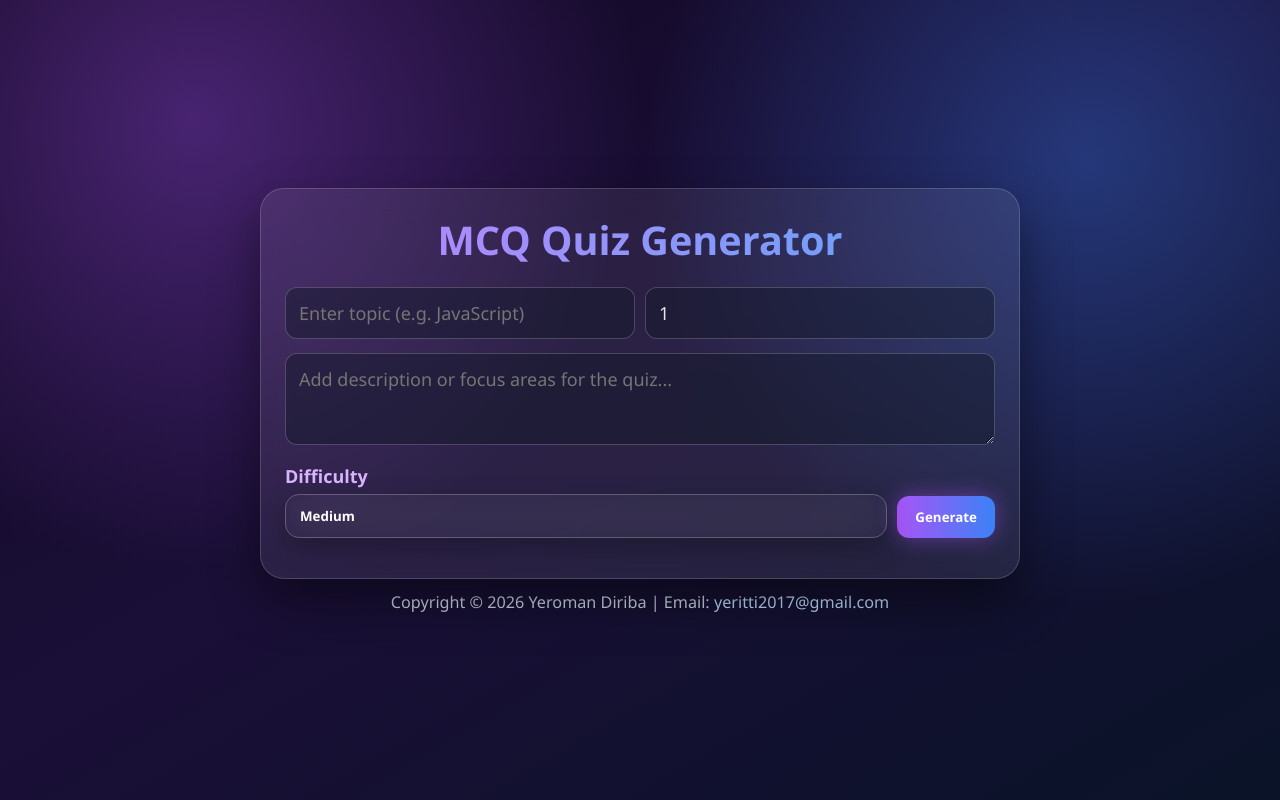
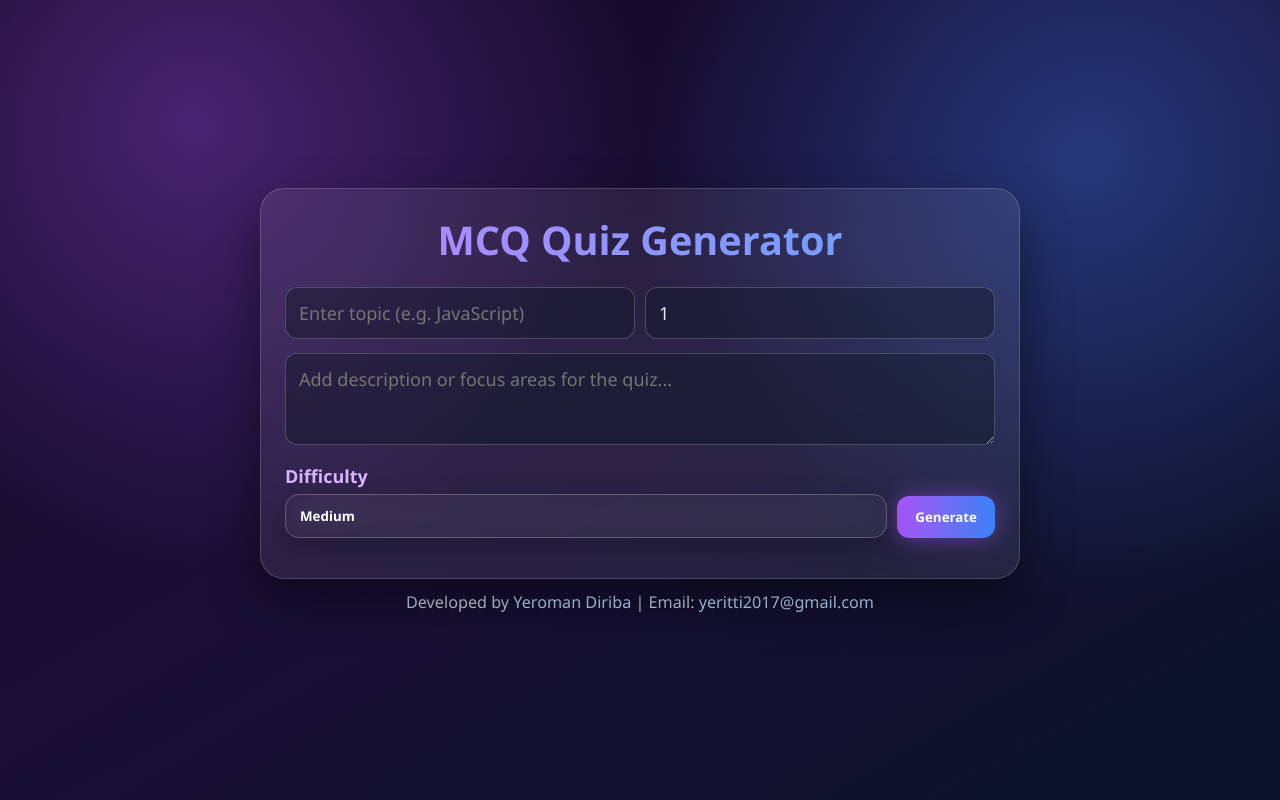
Before and after one commit to Yeroman1/AI-Quiz-Generator, a website: page public/index.html in a window 1280 px wide. Drawn offline with Linux system fonts and the light colour scheme.

Commit message:
Updated quiz generator UI and logic

```diff
--- a/public/index.html
+++ b/public/index.html
@@ -38,7 +38,7 @@
 </div>
 
 <footer class="site-footer">
-  <p>Copyright &copy; 2026 Yeroman Diriba | Email: <a href="mailto:yeritti2017@gmail.com">yeritti2017@gmail.com</a></p>
+  <p>Developed by <a href="https://github.com/yeroman1" target="_blank">Yeroman Diriba</a> | Email: <a href="mailto:yeritti2017@gmail.com">yeritti2017@gmail.com</a></p>
 </footer>
 
 <script src="script.js"></script>
```
